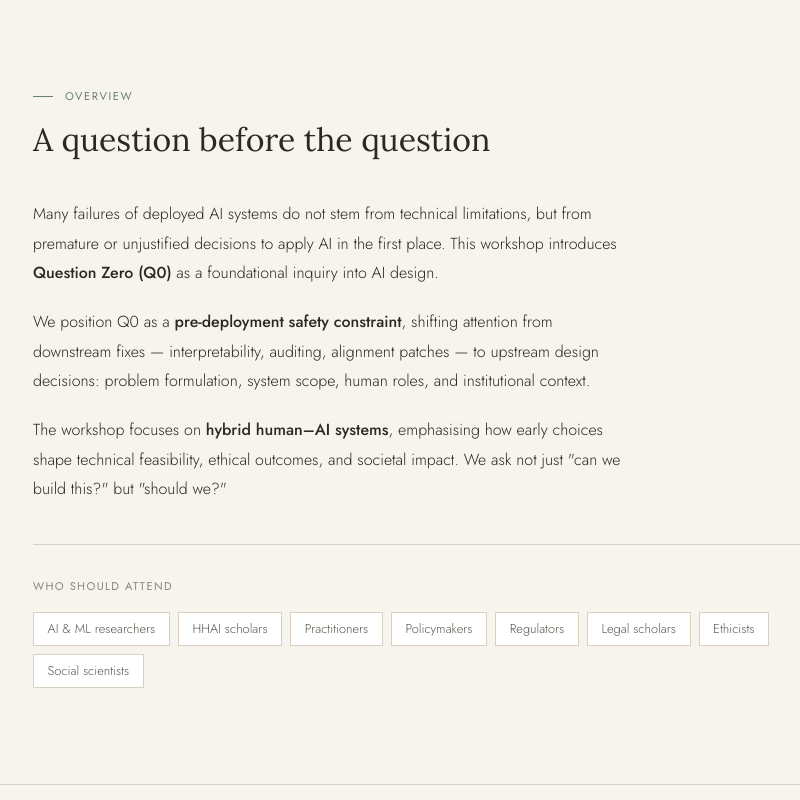
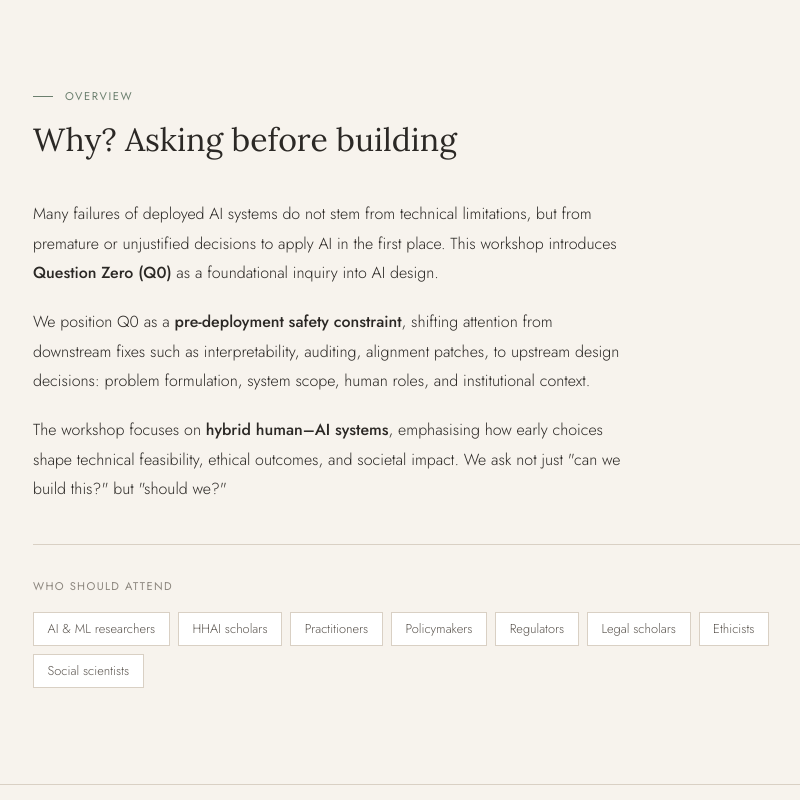
Before and after one commit to dali-does/question-zero, a plain HTML site: page index.html in a window 1280 px wide. Shown: the part 840-1640 px from the top of the page, without its empty margins (205-1005 px from the left). Drawn offline with Linux system fonts and the light colour scheme.

Commit message:
Minor fixes

```diff
--- a/index.html
+++ b/index.html
@@ -440,7 +440,7 @@
 
       .committee-grid {
         display: grid;
-        grid-template-columns: repeat(auto-fill, minmax(190px, 1fr));
+        grid-template-columns: repeat(auto-fill, minmax(230px, 1fr));
         gap: 1px;
         background: var(--sand-deep);
       }
@@ -655,7 +655,7 @@
     <section id="overview">
       <div class="container">
         <p class="section-label">Overview</p>
-        <h2 class="section-title">A question before the question</h2>
+        <h2 class="section-title">Why? Asking before building</h2>
         <div class="overview-text">
           <p>
             Many failures of deployed AI systems do not stem from technical
@@ -667,8 +667,8 @@
           <p>
             We position Q0 as a
             <strong>pre-deployment safety constraint</strong>, shifting
-            attention from downstream fixes — interpretability, auditing,
-            alignment patches — to upstream design decisions: problem
+            attention from downstream fixes such as interpretability, auditing,
+            alignment patches, to upstream design decisions: problem
             formulation, system scope, human roles, and institutional context.
           </p>
           <p>
```
